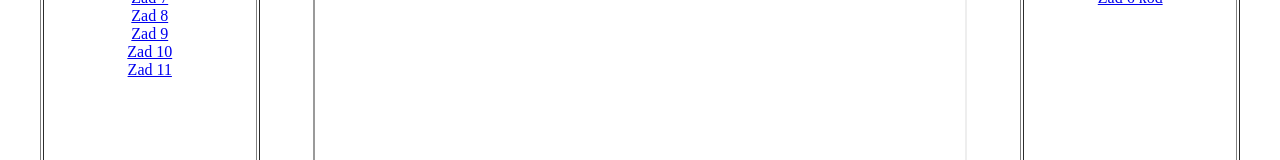
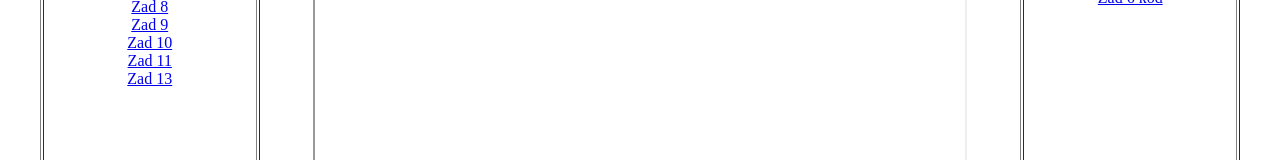
Before and after one commit to Repoxml/css-kry, a plain HTML site: page index.html in a window 1280 px wide. Shown: the part 387-547 px from the top of the page. Drawn offline with Linux system fonts and the light colour scheme.

Commit message:
Update index.html

```diff
--- a/index.html
+++ b/index.html
@@ -32,6 +32,8 @@
 		<a href="zad10_kołtoński.html" target="strony">Zad 10</a>
 		<br>
 		<a href="zad11_kołtoński.html" target="strony">Zad 11</a>
+		<br>
+		<a href="zadanie13_kołt.html" target="strony">Zad 13</a>
 		</td>
 		<td align=center><iframe width=650 height=650 name="strony" src="start.html" border="0"></iframe>
 		</td>
```
